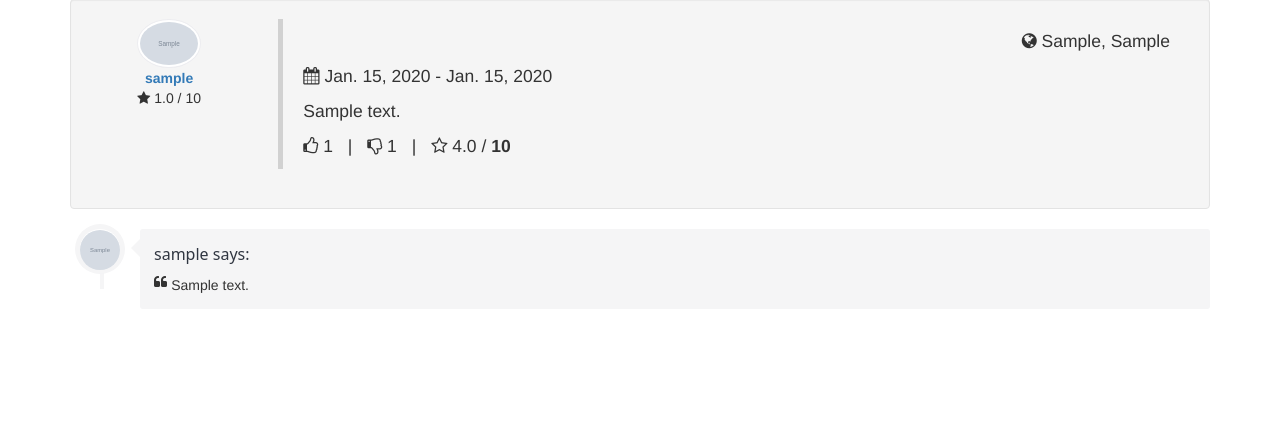
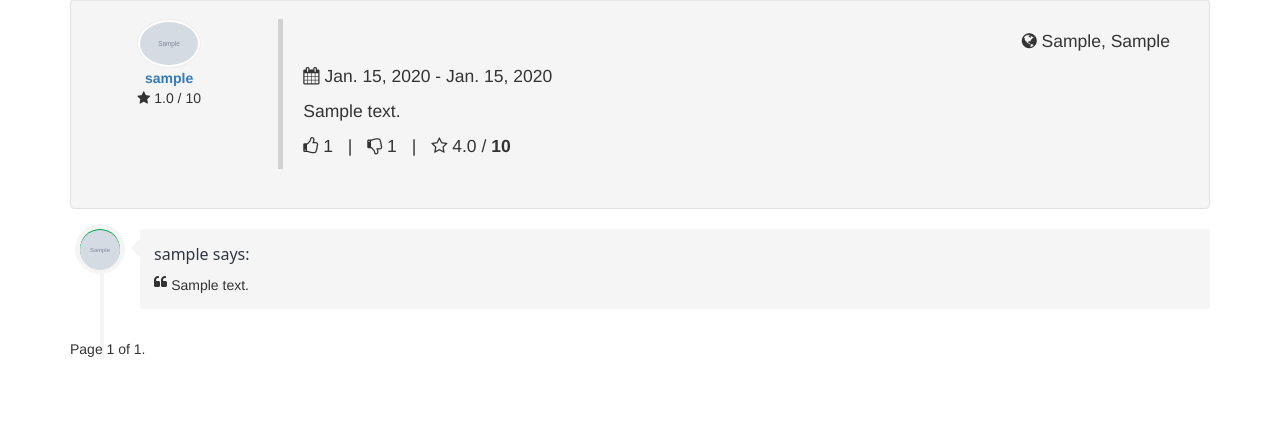
Before and after one commit to javirln/BrainTravel, a Django app: page /public_trip_details/1 in a window 1280 px wide. Shown: the part 126-572 px from the top of the page. Run offline with Django 3.2, Linux system fonts and the light colour scheme; tables that the repository leaves empty hold one stand-in row (values such as "Sample post"); grey boxes marked "Sample" are stand-in pictures; parts of the project's set-up code (start-up, migrations or seed data) failed here and were passed over; some libraries are stand-ins or nearby versions.

Commit message:
Paginacion en los comentarios de un viaje publico

```diff
--- a/principal/templates/public_trip_details.html
+++ b/principal/templates/public_trip_details.html
@@ -108,6 +108,7 @@
                         </div>
                     </article>
                 {% endif %}
+                {% if comments %}
                     {% for comment in comments %}
                         {% if comments.last %}
                             <article class="timeline-entry begin">
@@ -140,6 +141,20 @@
                             </article>
                         {% endif %}
                     {% endfor %}
+                    <div class="pagination col-xs-12 col-sm-12 col-md-12 col-lg-12">
+                        <span class="step-links">
+                            {% if comments.has_previous %}
+                                <a href="?page={{ comments.previous_page_number }}">previous</a>
+                            {% endif %}
+                            <span class="current">
+                                Page {{ comments.number }} of {{ comments.paginator.num_pages }}.
+                            </span>
+                            {% if comments.has_next %}
+                                <a href="?page={{ comments.next_page_number }}">next</a>
+                            {% endif %}
+                        </span>
+                    </div>
+                {% endif %}
             </div>
         </div>
     </div>
--- a/principal/views/TripViews.py
+++ b/principal/views/TripViews.py
@@ -44,7 +44,17 @@
     try:
         trip = Trip.objects.get(id=trip_id)
         assert trip.traveller.id == request.user.id or trip.state == 'ap' or request.user.has_perm('principal.administrator')
+        # -------------Paginacion de los comentarios-------------------
         comments = Comment.objects.filter(trip=trip_id)
+        paginator = Paginator(comments, 2)
+        page = request.GET.get('page')
+        try:
+            comments = paginator.page(page)
+        except PageNotAnInteger:
+            comments = paginator.page(1)
+        except EmptyPage:
+            comments = paginator.page(paginator.num_pages)
+        # ------------------------------------------------------------
         judges = Judges.objects.filter(trip_id=trip_id, traveller_id=request.user.id)
         assessment = Assessment.objects.filter(scorable_id=trip_id, traveller_id=request.user.id)
         if len(judges) == 0:
```
Lines whose indentation alone changed are shown as unchanged.
